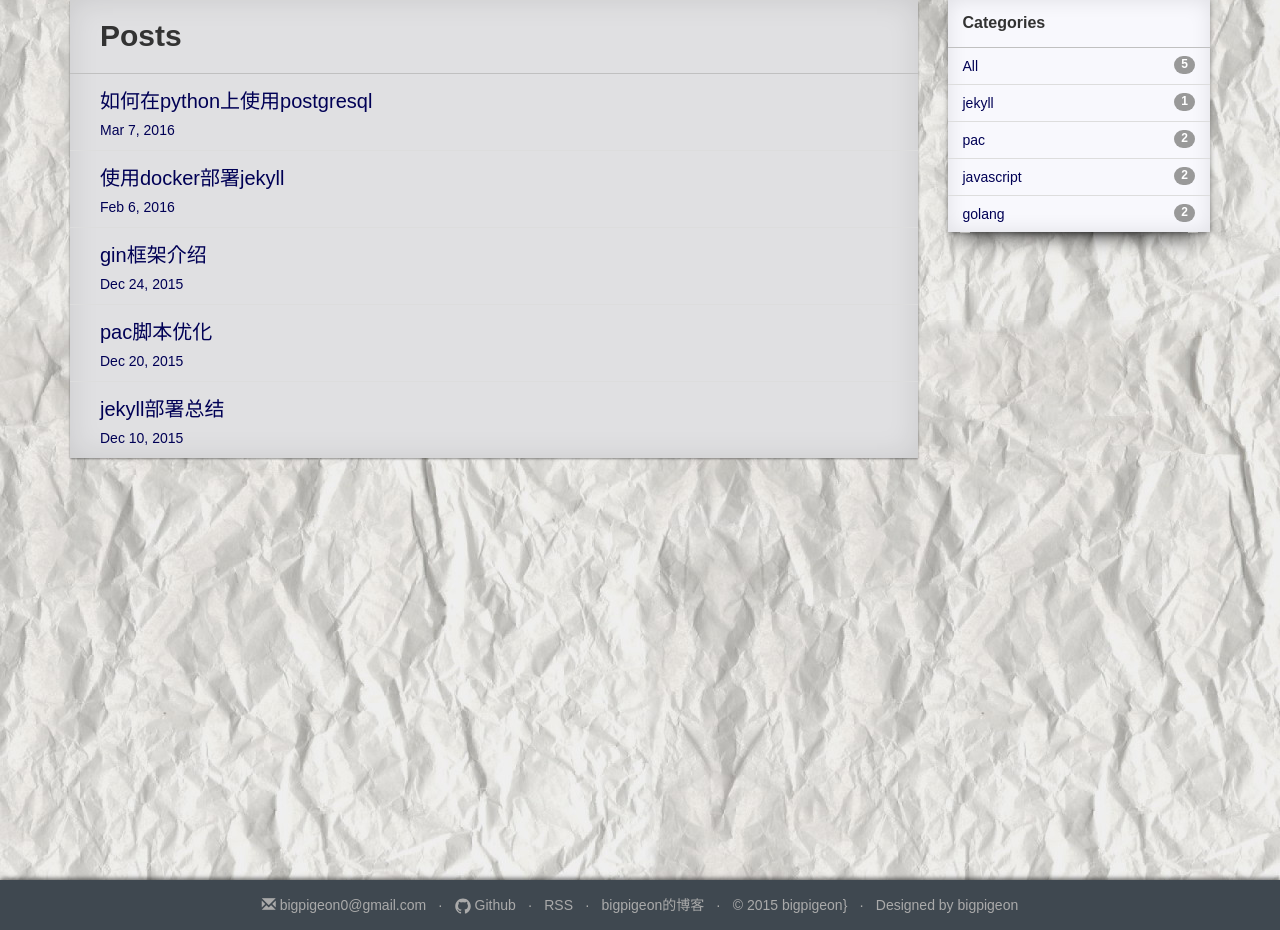
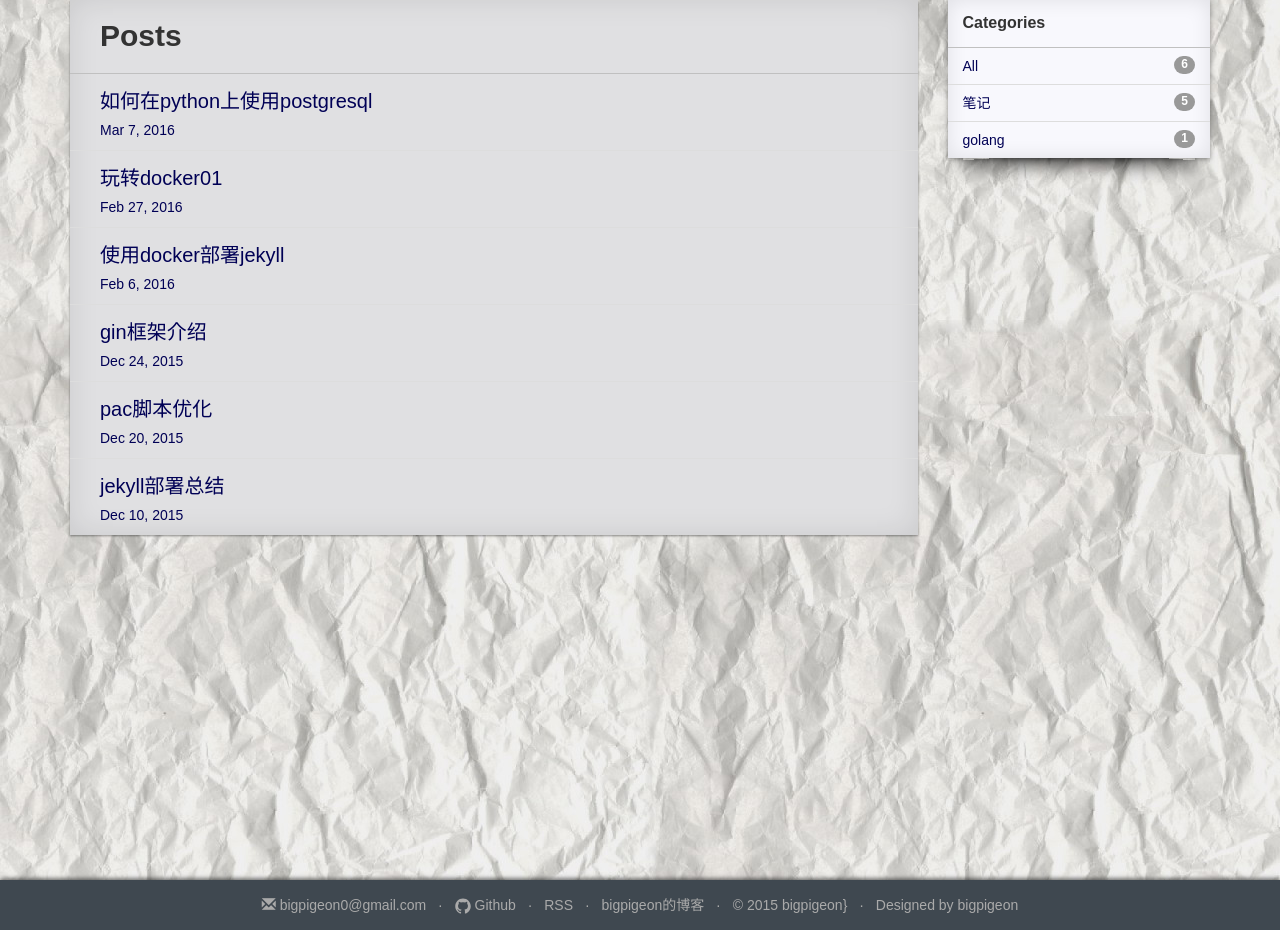
Before and after one commit to bigpigeon/bigpigeon.github.io, a Jekyll site: the page built from index.html, in a window 1280 px wide. Shown: the part 100-1030 px from the top of the page. Built offline with Jekyll 4.4.1, drawn with Linux system fonts in a browser that asks for light colours; nearby versions of some CDN libraries; Markdown is read by kramdown in place of the engine named in the settings; a style sheet for code colours, icons or effects is not loaded.

Commit message:
1. 更新一篇博文 2. 修改背景和highlightjs的样式

```diff
--- a/_posts/2015-12-09-jekylldeploy.md
+++ b/_posts/2015-12-09-jekylldeploy.md
@@ -2,7 +2,7 @@
 layout: post
 title:  "jekyll部署总结"
 date:   2015-12-09 16:00:00
-categories: jekyll
+categories: 笔记
 excerpt: jekyll个人网站制作总结
 ---
 
--- a/_posts/2015-12-19-pacopt.html
+++ b/_posts/2015-12-19-pacopt.html
@@ -2,7 +2,7 @@
 layout: post
 title:  "pac脚本优化"
 date:   2015-12-19 22:00:00
-categories: pac javascript
+categories: 笔记
 excerpt: 降低pac脚本的时间复杂度
 ---
 {% markdown %}
--- a/_posts/2016-02-06-dockerexample.md
+++ b/_posts/2016-02-06-dockerexample.md
@@ -2,7 +2,7 @@
 layout: post
 title:  "使用docker部署jekyll"
 date:   2016-02-06 14:06:00
-categories: golang
+categories: 笔记
 excerpt: 使用docker部署jekyll
 ---
 
--- a/_posts/2016-03-07-postgresqldoc.md
+++ b/_posts/2016-03-07-postgresqldoc.md
@@ -2,7 +2,7 @@
 layout: post
 title:  "如何在python上使用postgresql"
 date:   2016-03-07 10:30:00
-categories: pac javascript
+categories: 笔记
 excerpt: 简单介绍postgresql部署和psycopy的使用
 ---
 
```
Also changed, not shown: _posts/2016-02-26-dockerplay01.md (added, +12 -0 lines).
